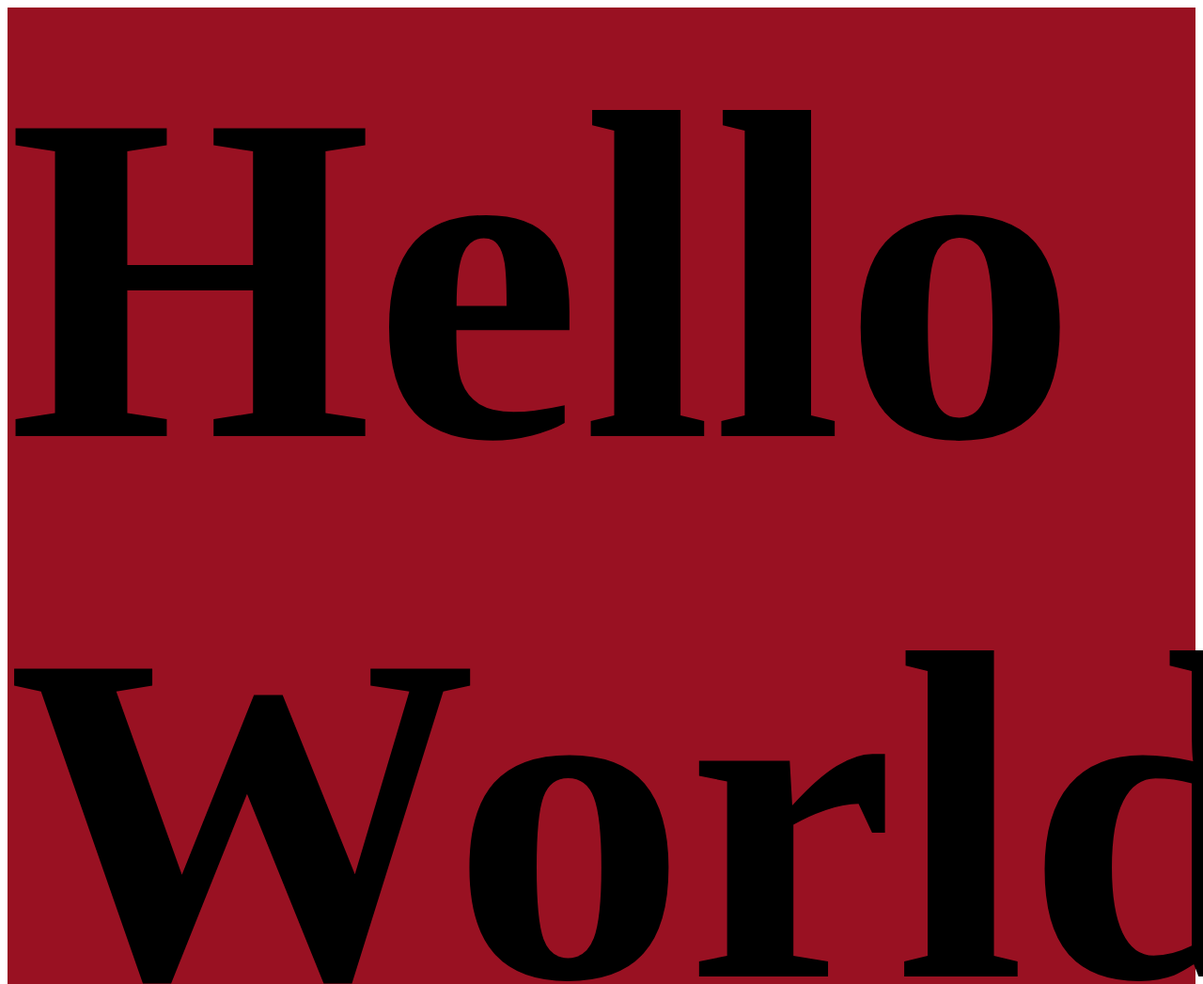
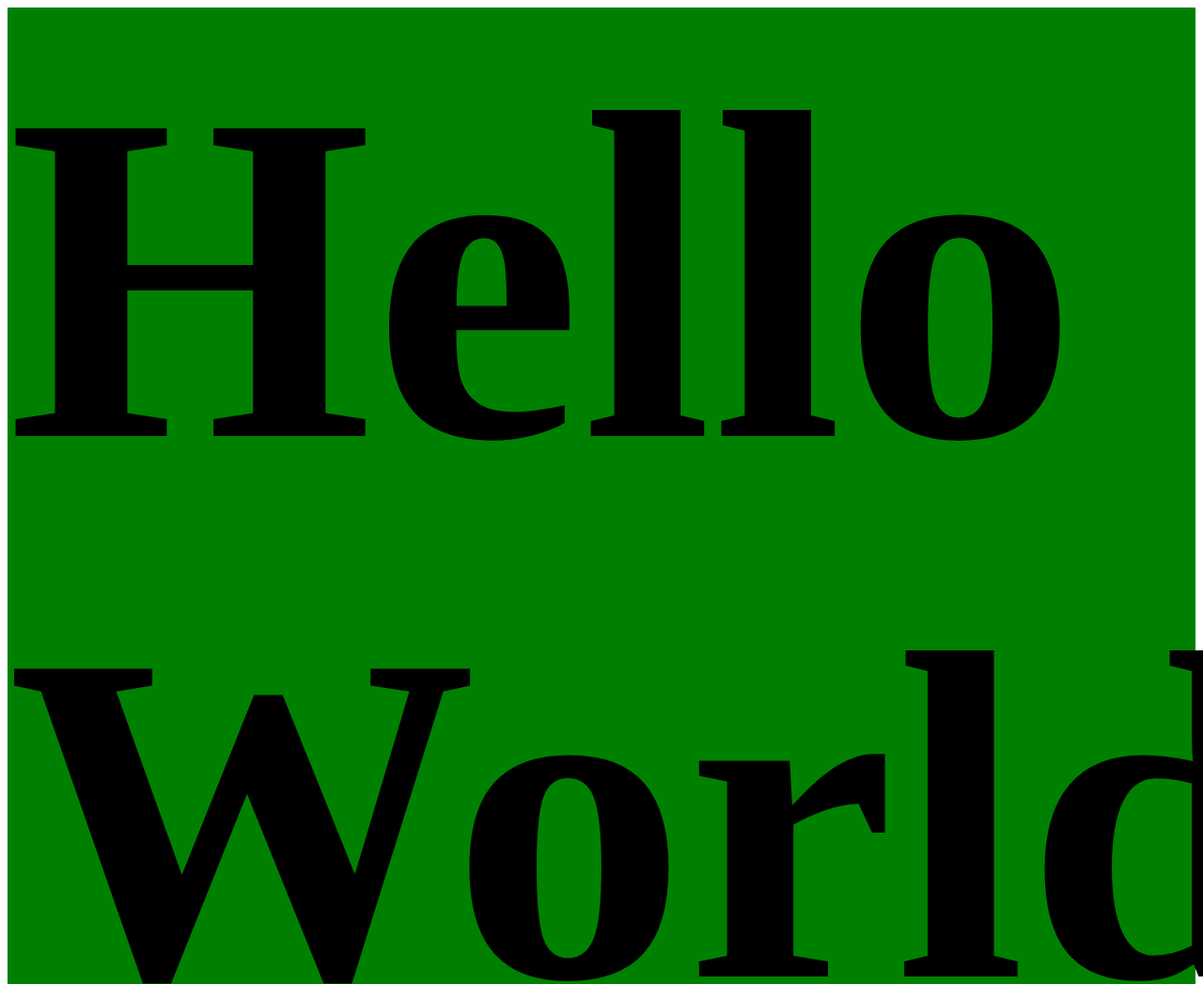
Before and after one commit to SebastianKullander/NodeRepo, a plain HTML site: page index.html in a window 1280 px wide. Shown: the top 1047 px of the page at 94% size. Drawn offline with Linux system fonts and the light colour scheme.

Commit message:
fixed bug in Stylesheet

```diff
--- a/style.css
+++ b/style.css
@@ -1,4 +1,4 @@
 h1 {
     font-size: 500px;
-    background-color: #912;
+    background-color: green;
 }
```
Also changed, not shown: 1 other file.
